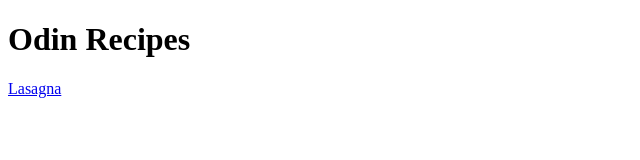
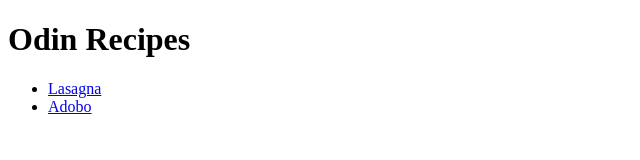
Before and after one commit to npc2k20/odin-recipes, a plain HTML site: page index.html in a window 1280 px wide. Shown: the whole page, without its empty margins (0-640 px from the left). Drawn offline with Linux system fonts and the light colour scheme.

Commit message:
Added recipe for adobo and made recipes a list

```diff
--- a/index.html
+++ b/index.html
@@ -7,6 +7,9 @@
 </head>
 <body>
     <h1>Odin Recipes</h1>
-    <a href="recipes/lasagna.html">Lasagna</a>
+    <ul>
+        <li><a href="recipes/lasagna.html">Lasagna</a></li>
+        <li><a href="recipes/adobo.html">Adobo</a></li>
+    </ul>
 </body>
 </html>
```
